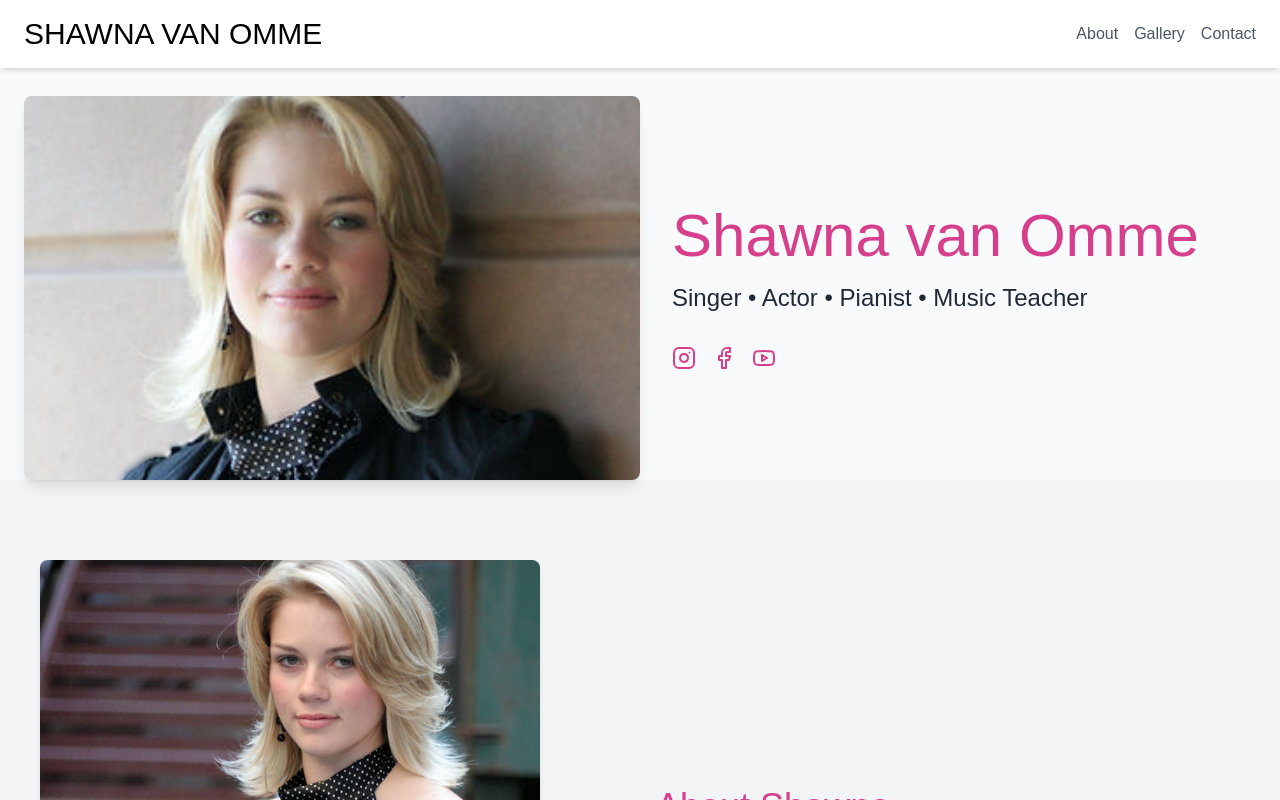
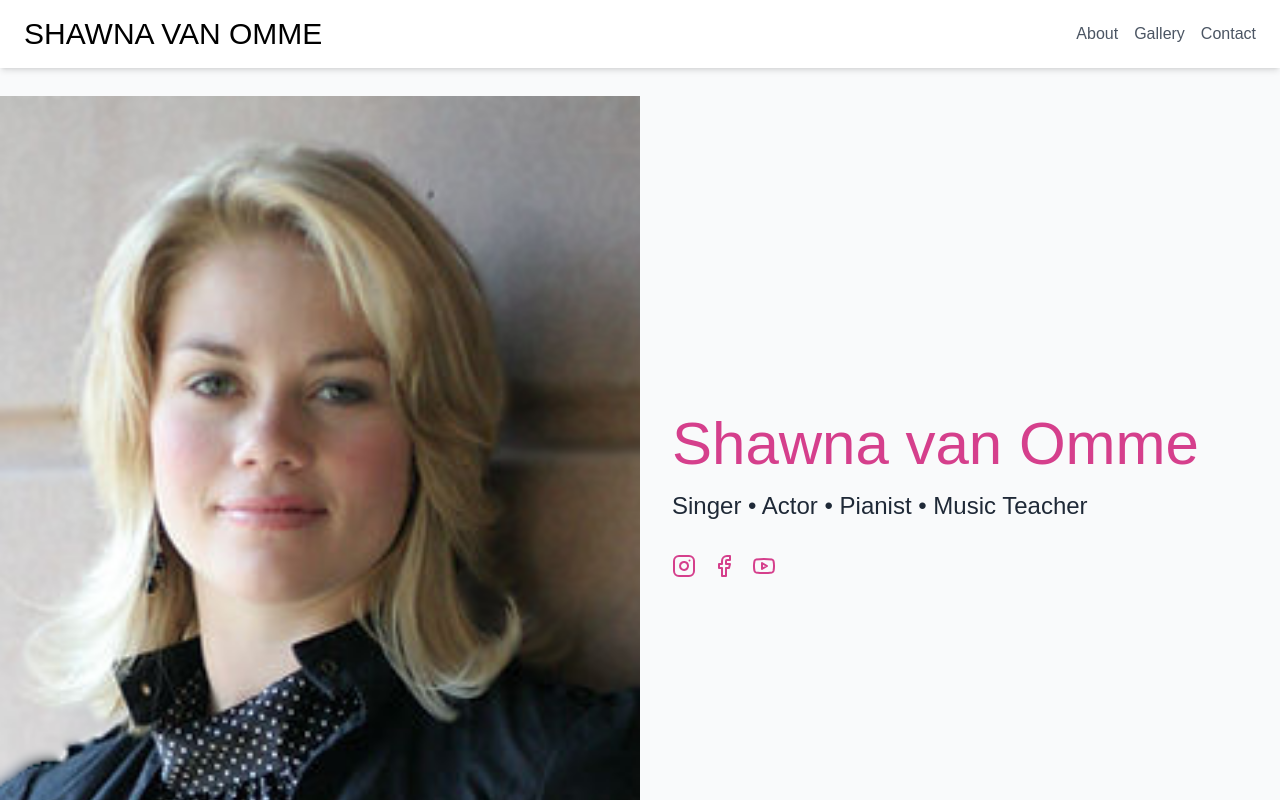
Before and after one commit to madmanvo/svowebsite, a Next.js app: page / in a window 1280 px wide. Shown: the top 800 px of the page. Built offline with nearby package versions, Linux system fonts and the light colour scheme.

Commit message:
Refactor package.json, add Next.js configuration files, and update homepage layout

```diff
--- a/app/globals.css
+++ b/app/globals.css
@@ -14,6 +14,11 @@
   }
 }
 
+/* globals.css */
+@import url('https://fonts.googleapis.com/css2?family=Lato:wght@300;400;700&display=swap');
+
+/* Add any other global styles here */
+
 body {
   color: var(--foreground);
   background: var(--background);
--- a/app/page.tsx
+++ b/app/page.tsx
@@ -10,38 +10,27 @@ const HomePage = () => {
       {/* Header */}
       <header className="w-full py-4 bg-white bg-opacity-90 shadow-md z-50 fixed top-0">
         <div className="container mx-auto px-6 flex justify-between items-center">
-          <h1 className="text-3xl font-light text-black">SHAWNA VAN OMME</h1>
+          <h1 className="text-3xl font-light text-black font-lato mr-auto">SHAWNA VAN OMME</h1>
           <nav className="flex space-x-4">
-            <a href="#about" className="text-gray-600 hover:text-black transition">About</a>
-            <a href="#gallery" className="text-gray-600 hover:text-black transition">Gallery</a>
-            <a href="#contact" className="text-gray-600 hover:text-black transition">Contact</a>
+            <a href="#about" className="text-gray-600 hover:text-black transition font-lato">About</a>
+            <a href="#gallery" className="text-gray-600 hover:text-black transition font-lato">Gallery</a>
+            <a href="#contact" className="text-gray-600 hover:text-black transition font-lato">Contact</a>
           </nav>
         </div>
       </header>
 
       {/* Main Hero Section with Image on Left and Name on Right */}
       <main className="pt-24">
-        <section className="relative">
-          <div className="container mx-auto px-6 flex flex-col md:flex-row items-center">
-            {/* Left: Image with Geometric Border */}
-            <div className="relative md:w-1/2">
-              <div className="relative w-full h-96">
-                <div className="absolute inset-0 bg-pink-600 clip-geometric z-0"></div> {/* Geometric shape behind the image */}
-                <Image
-                  src="/images/svo1new.png"
-                  alt="Shawna van Omme"
-                  fill
-                  style={{ objectFit: 'cover', objectPosition: 'center' }}
-                  className="z-10 relative rounded-lg shadow-lg"
-                  priority
-                />
-              </div>
+        <section className="flex flex-col md:flex-row h-screen items-center justify-center">
+          {/* Left: Image */}
+          <div className="w-full md:w-1/2 h-full bg-cover bg-center" style={{ backgroundImage: 'url("/images/svo1new.png")' }}>
+            {/* The image div occupies half the screen width on medium and larger screens */}
           </div>
 
           {/* Right: Name and Titles */}
-            <div className="md:w-1/2 p-8">
-              <h1 className="text-pink-600 text-5xl md:text-6xl font-light mb-4">Shawna van Omme</h1>
-              <p className="text-xl md:text-2xl font-light">Singer • Actor • Pianist • Music Teacher</p>
+          <div className="w-full md:w-1/2 flex flex-col justify-center items-start p-8">
+            <h1 className="text-pink-600 text-5xl md:text-6xl font-light mb-4 font-lato">Shawna van Omme</h1>
+            <p className="text-xl md:text-2xl font-light font-lato">Singer • Actor • Pianist • Music Teacher</p>
             <div className="mt-8 flex space-x-4">
               <a href="#" className="text-pink-600 hover:text-pink-800 transition duration-300">
                 <Instagram size={24} />
@@ -52,7 +41,6 @@ const HomePage = () => {
               <a href="#" className="text-pink-600 hover:text-pink-800 transition duration-300">
                 <Youtube size={24} />
               </a>
-              </div>
             </div>
           </div>
         </section>
@@ -70,13 +58,13 @@ const HomePage = () => {
               />
             </div>
             <div className="md:w-1/2 p-4">
-              <h2 className="text-4xl font-light text-pink-600 mb-4">About Shawna</h2>
-              <p className="text-xl font-light mb-4">
+              <h2 className="text-4xl font-light text-pink-600 mb-4 font-lato">About Shawna</h2>
+              <p className="text-xl font-light mb-4 font-lato">
                 Shawna van Omme is a versatile artist who brings passion and expertise to every performance and lesson.
                 With her emotive voice, piano artistry, and captivating stage presence, she creates unforgettable experiences
                 in music and theatre.
               </p>
-              <p className="text-xl font-light">
+              <p className="text-xl font-light font-lato">
                 As a dedicated music educator, Shawna inspires students to explore their musical potential and develop
                 their unique artistic voices through innovative teaching methods and genuine enthusiasm.
               </p>
@@ -87,7 +75,7 @@ const HomePage = () => {
         {/* Gallery Section */}
         <section id="gallery" className="py-16 bg-white">
           <div className="container mx-auto px-6 text-center">
-            <h2 className="text-4xl font-light mb-8">Gallery</h2>
+            <h2 className="text-4xl font-light mb-8 font-lato">Gallery</h2>
             <div className="grid grid-cols-1 md:grid-cols-3 gap-4">
               {/* Placeholder for Gallery Images */}
               <div className="w-full h-64 bg-gray-200 flex items-center justify-center">Image 1</div>
@@ -98,10 +86,10 @@ const HomePage = () => {
         </section>
 
         {/* Contact Section */}
-        <section id="contact" className="py-16 bg-pink-600 text-white">
+        <section id="contact" className="py-16 bg-gradient-to-r from-pink-500 via-pink-400 to-pink-600 text-white">
           <div className="container mx-auto px-6 text-center">
-            <h2 className="text-4xl font-light mb-8">Ready to Start Your Musical Journey?</h2>
-            <button className="bg-white text-pink-600 py-3 px-8 rounded-full text-xl font-light hover:bg-opacity-90 transition duration-300">
+            <h2 className="text-4xl font-light mb-8 font-lato">Ready to Start Your Musical Journey?</h2>
+            <button className="bg-white text-pink-600 py-3 px-8 rounded-full text-xl font-light hover:bg-opacity-90 transition duration-300 font-lato">
               Book a Lesson
             </button>
           </div>
```
Lines whose indentation alone changed are shown as unchanged.
